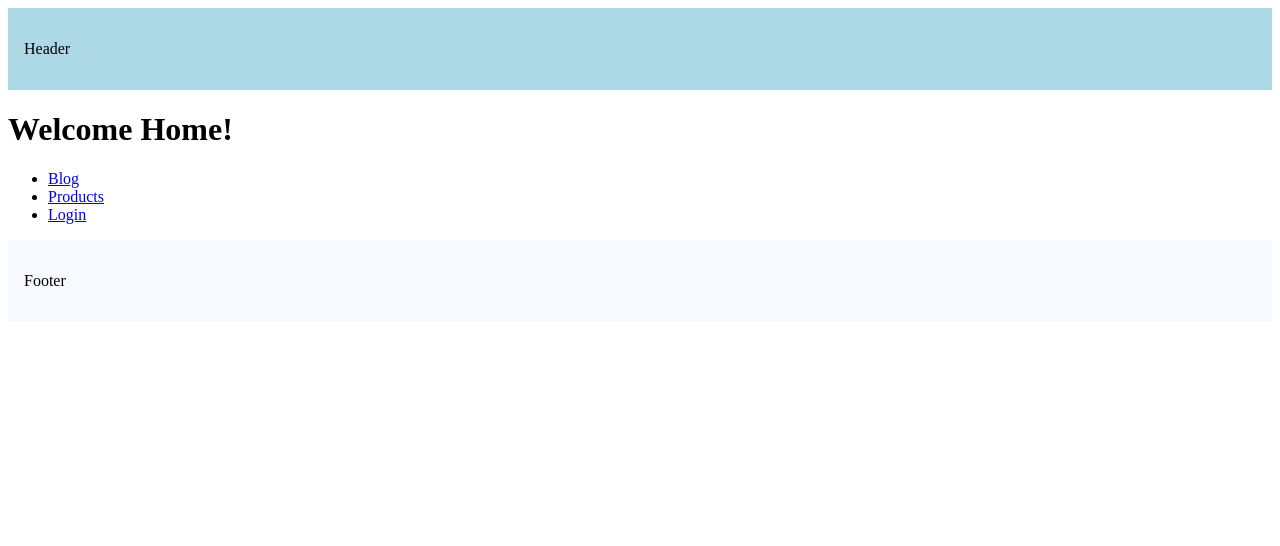
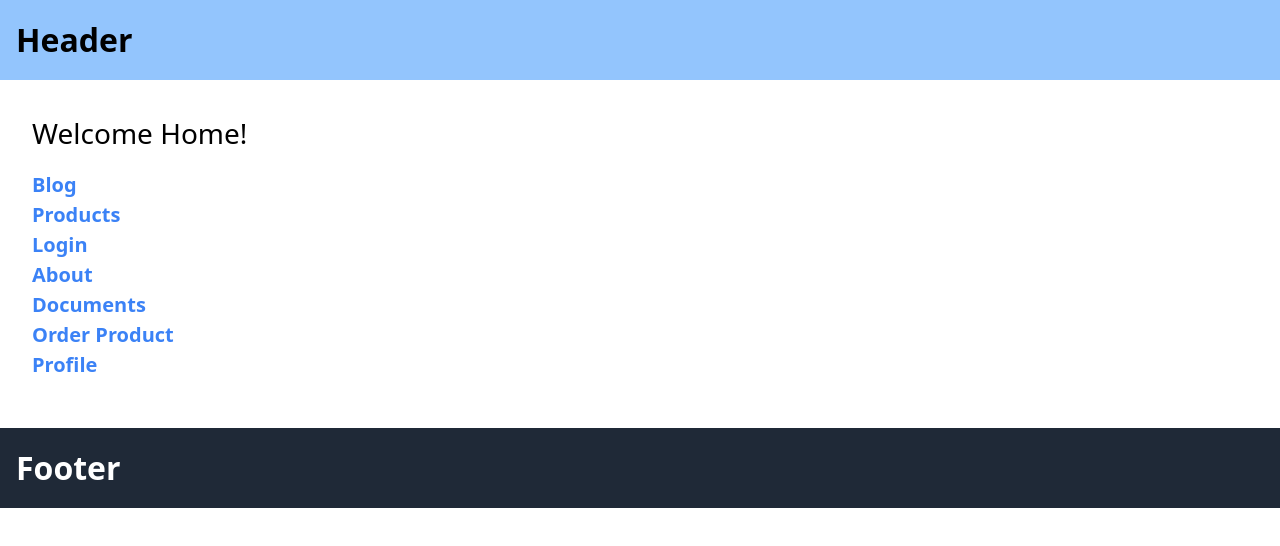
Before and after one commit to PriyanshuSharma0326/next-tutorial, a Next.js app: page / in a window 1280 px wide. Shown: the top 546 px of the page. Built offline with nearby package versions, Linux system fonts and the light colour scheme.

Commit message:
navigating programatically

```diff
--- a/src/app/(auth)/layout.js
+++ b/src/app/(auth)/layout.js
@@ -23,22 +23,28 @@ export default function AuthLayout({ children }) {
     const pathname = usePathname();
 
     return (
-        <>
+        <div className="p-8 flex flex-col gap-12">
             <ul>
                 {navLinks.map(link => {
                     const isActive = pathname.startsWith(link.href);
 
                     return (
-                        <li key={link.name} className={`mr-4${isActive ? ' font-bold' : ' text-blue-500'}`}>
+                        <li key={link.name} className={`text-[1.25rem] font-semibold${isActive ? ' text-red-500 underline' : ' text-blue-500'}`}>
                             <Link href={link.href}>
                                 {link.name}
                             </Link>
                         </li>
                     )
                 })}
+
+                <li>
+                    <Link className="text-[1.25rem] font-semibold text-gray-700 hover:underline" href='/'>
+                        Back to Home
+                    </Link>
+                </li>
             </ul>
 
             {children}
-        </>
+        </div>
     )
 }
--- a/src/app/globals.css
+++ b/src/app/globals.css
@@ -2,32 +2,8 @@
 @tailwind components;
 @tailwind utilities;
 
-:root {
-  --foreground-rgb: 0, 0, 0;
-  --background-start-rgb: 214, 219, 220;
-  --background-end-rgb: 255, 255, 255;
+* {
+    box-sizing: border-box;
+    margin: 0;
+    padding: 0;
 }
-
-@media (prefers-color-scheme: dark) {
-  :root {
-    --foreground-rgb: 255, 255, 255;
-    --background-start-rgb: 0, 0, 0;
-    --background-end-rgb: 0, 0, 0;
-  }
-}
-
-body {
-  color: rgb(var(--foreground-rgb));
-  background: linear-gradient(
-      to bottom,
-      transparent,
-      rgb(var(--background-end-rgb))
-    )
-    rgb(var(--background-start-rgb));
-}
-
-@layer utilities {
-  .text-balance {
-    text-wrap: balance;
-  }
-}
--- a/src/app/layout.js
+++ b/src/app/layout.js
@@ -1,3 +1,5 @@
+import './globals.css';
+
 export const metadata = {
     title: {
         default: 'Next.js Page',
@@ -6,25 +8,15 @@ export const metadata = {
     description: 'Next.js tutorial',
 }
 
-export const headerStyles = {
-    backgroundColor: 'lightblue',
-    padding: '1rem',
-};
-
-export const footerStyles = {
-    backgroundColor: 'ghostwhite',
-    padding: '1rem',
-};
-
 export default function RootLayout({ children }) {
     return (
         <html lang="en">
-            <body>
-                <header style={headerStyles}>
+            <body className='w-screen h-[100vh] bg-white-300'>
+                <header className='bg-blue-300 p-4 font-bold text-[2rem] text-black'>
                     <p>Header</p>
                 </header>
                 {children}
-                <footer style={footerStyles}>
+                <footer className='bg-gray-800 font-bold text-[2rem] text-white p-4'>
                     <p>Footer</p>
                 </footer>
             </body>
--- /dev/null
+++ b/src/app/order-product/page.js
@@ -0,0 +1,27 @@
+'use client';
+
+import Link from "next/link";
+import { useRouter } from "next/navigation";
+
+function OrderProduct() {
+    const router = useRouter();
+
+    const handleClick = () => {
+        console.log('Placing your order');
+        router.push('/');
+    }
+
+    return (
+        <div className="p-8 flex flex-col gap-6">
+            <h1 className="text-[2rem] font-semibold">Order Product Page</h1>
+
+            <button onClick={handleClick} className="w-fit px-4 py-2 font-semibold rounded-md text-white bg-green-500 hover:bg-green-700">Place Order</button>
+
+            <Link className="text-[1.25rem] font-semibold text-blue-700 hover:underline" href='/'>
+                Back to Home
+            </Link>
+        </div>
+    )
+}
+
+export default OrderProduct;
--- a/src/app/page.js
+++ b/src/app/page.js
@@ -1,22 +1,51 @@
 import Link from "next/link";
+
+const navLinks = [
+    {
+        name: 'Blog',
+        href: '/blog'
+    },
+    {
+        name: 'Products',
+        href: '/products'
+    },
+    {
+        name: 'Login',
+        href: '/login'
+    },
+    {
+        name: 'About',
+        href: '/about'
+    },
+    {
+        name: 'Documents',
+        href: '/docs'
+    },
+    {
+        name: 'Order Product',
+        href: '/order-product'
+    },
+    {
+        name: 'Profile',
+        href: '/profile'
+    },
+];
 
 function Home() {
     return (
-        <>
-            <h1>Welcome Home!</h1>
+        <div className="p-8">
+            <h1 className="text-[1.75rem]">Welcome Home!</h1>
 
-            <ul>
-                <li>
-                    <Link href='/blog'>Blog</Link>
-                </li>
-                <li>
-                    <Link href='/products'>Products</Link>
-                </li>
-                <li>
-                    <Link href='/login'>Login</Link>
-                </li>
+            <ul className="py-4">
+                {navLinks.map(link => {
+                    return (
+                        <li key={link.name} className="font-bold text-blue-500 hover:text-blue-800 hover:underline text-[1.25rem]">
+                            <Link href={link.href}>{link.name}</Link>
+                        </li>
+                    )
+                })}
             </ul>
-        </>
+        </div>
     );
 }
 
```
